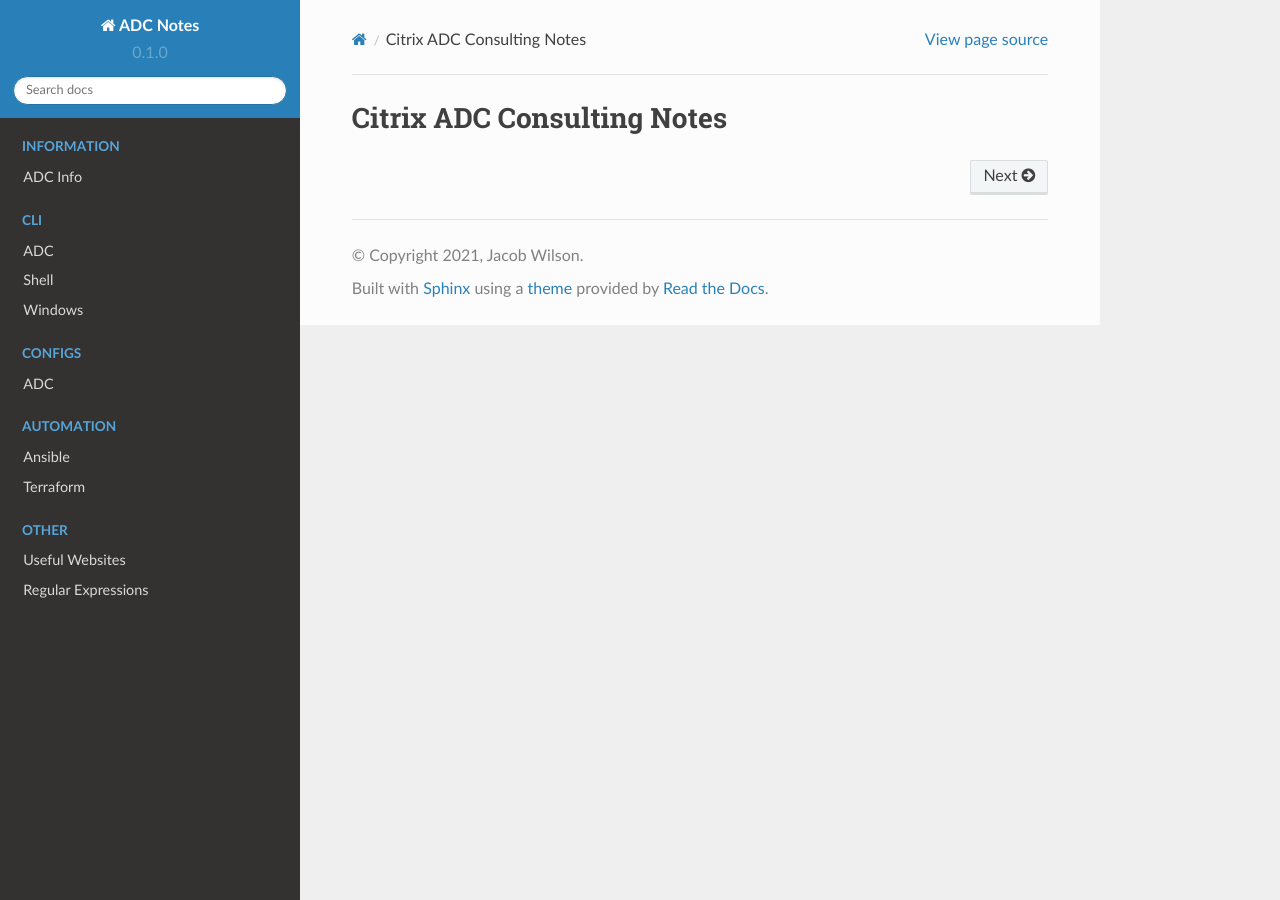
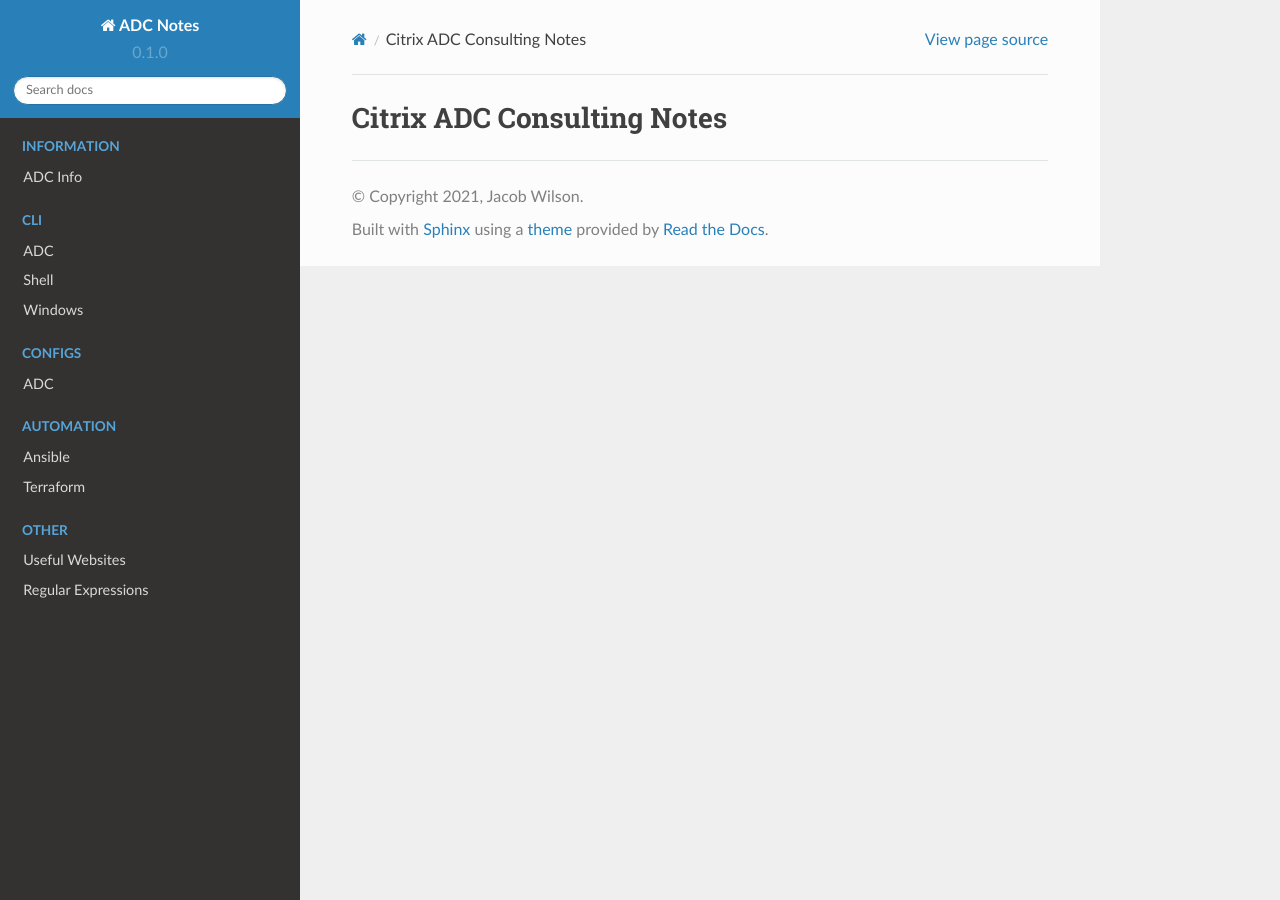
Before and after one commit to jdwilson/ADC, a Sphinx documentation site: the page built from docs/source/index.rst, in a window 1280 px wide. Built offline with Sphinx 7.4.7 and the Read the Docs theme 2.0.0, drawn with Linux system fonts in a browser that asks for light colours.

Commit message:
update conf

```diff
--- a/docs/source/conf.py
+++ b/docs/source/conf.py
@@ -41,5 +41,8 @@
 
 html_theme = 'sphinx_rtd_theme'
 
-# -- Options for EPUB output
-epub_show_urls = 'footnote'
+html_theme_options = {
+    'prev_next_buttons_location' : 'None',
+    'html_show_sphinx' : False,
+    'body_max_width': '70%',
+}
```
